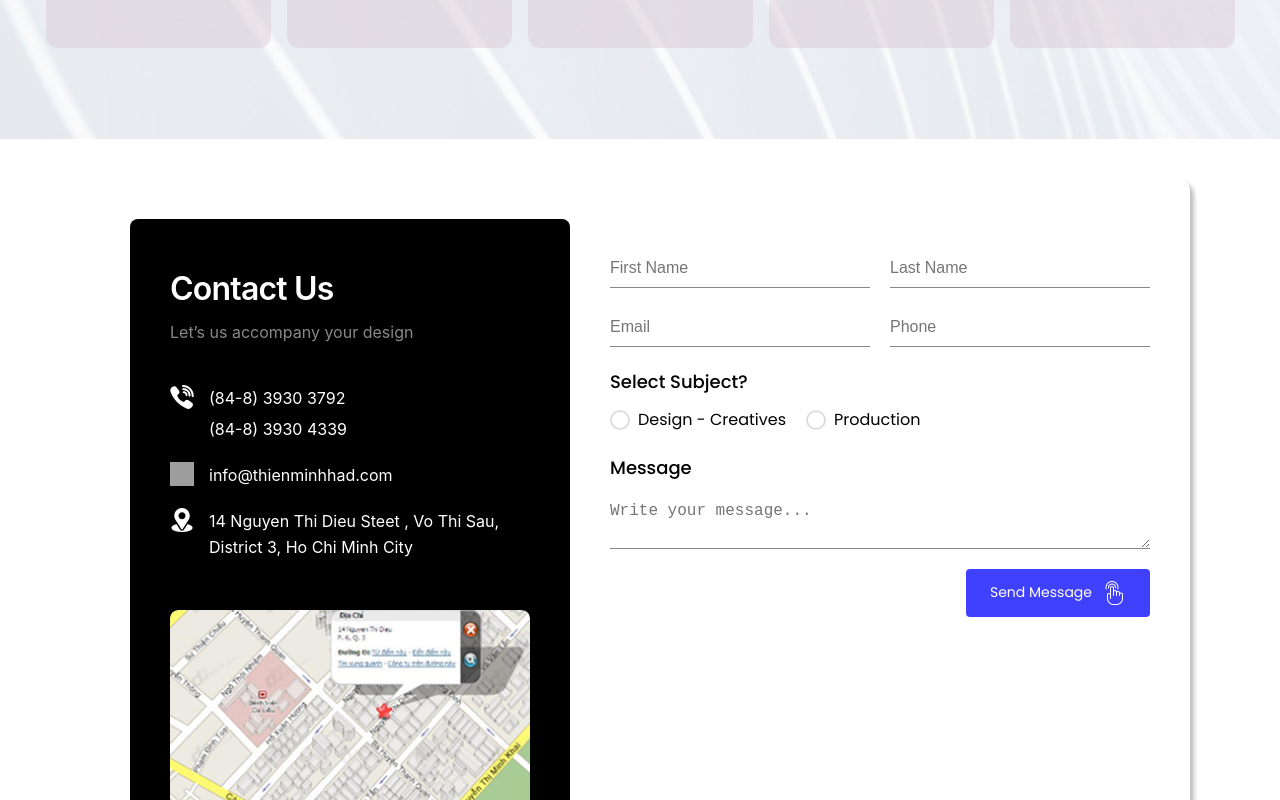
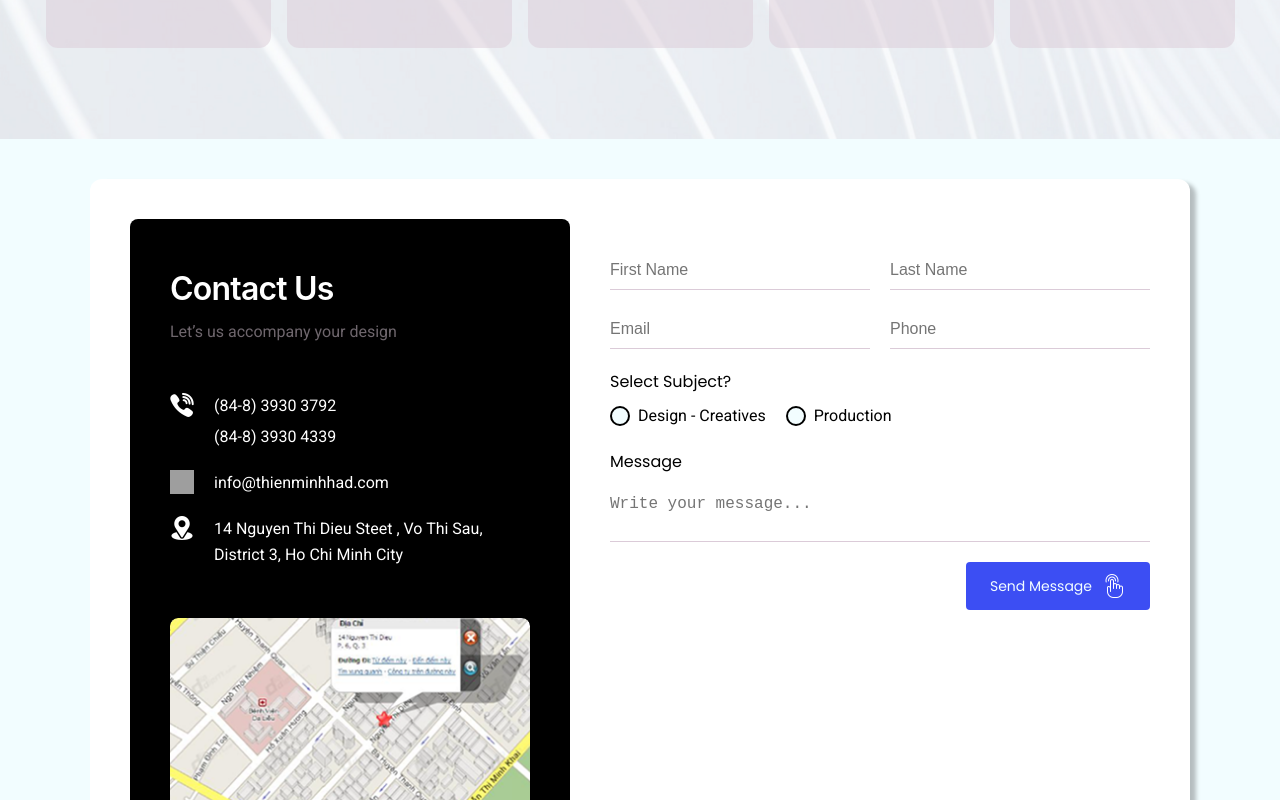
Before and after one commit to kimada2002/TMC-website, a Vue app: page /contact in a window 1280 px wide. Shown: the part 5760-6560 px from the top of the page. Built offline with nearby package versions, Linux system fonts and the light colour scheme; no server answers; the database is empty; grey boxes are pictures that could not be loaded.

Commit message:
update ContactForm

```diff
--- a/src/components/ContactFormFields.vue
+++ b/src/components/ContactFormFields.vue
@@ -159,13 +159,13 @@ const resetForm = () => {
 .contact-form {
   display: flex;
   flex-direction: column;
-  gap: 20px;
-  margin-top: 30px;
+  gap: var(--spacing-5);
+  margin-top: var(--spacing-8);
 }
 
 .form-row {
   display: flex;
-  gap: 20px;
+  gap: var(--spacing-5);
 }
 
 @media (max-width: 991px) {
@@ -182,11 +182,11 @@ const resetForm = () => {
 .message-textarea {
   width: 100%;
   padding: 10px 0;
+  font-size: var(--text-base);
   border: none;
-  border-bottom: 1px solid #888;
-  font-size: 16px;
+  border-bottom: 1px solid var(--gray);
   outline: none;
-  background: transparent;
+  resize: none;
 }
 
 .subject-section {
@@ -199,23 +199,20 @@ const resetForm = () => {
 }
 
 .field-label {
-  font-family: "Poppins", sans-serif;
-  font-weight: 500;
-  font-size: 18px;
+  font-family: var(--font-primary);
 }
 
 .radio-options {
   display: flex;
-  gap: 20px;
-  margin-top: 10px;
+  gap: var(--spacing-5);
+  margin-top: var(--spacing-2);
 }
 
 .radio-label {
   display: flex;
   align-items: center;
-  gap: 8px;
-  font-family: "Poppins", sans-serif;
-  font-size: 16px;
+  gap: var(--spacing-2);
+  font-size: var(--text-base);
   cursor: pointer;
 }
 
@@ -223,30 +220,36 @@ const resetForm = () => {
   display: none;
 }
 
+/* Modify the checked state */
 .radio-input:checked + .radio-custom {
-  background-color: #4040ff;
-  border-color: #4040ff;
+  background-color: var(--black);
+  border-color: var(--black);
 }
 
 .radio-input:checked + .radio-custom::after {
-  content: "";
-  display: block;
-  width: 10px;
-  height: 10px;
-  background-color: white;
-  border-radius: 50%;
+  content: "✓";
+  display: flex;
+  justify-content: center;
+  align-items: center;
+  width: 100%;
+  height: 100%;
+  color: var(--white);
+  font-size: 12px;
   position: absolute;
   top: 50%;
   left: 50%;
   transform: translate(-50%, -50%);
 }
 
+/* Update the radio custom styles */
 .radio-custom {
   width: 20px;
   height: 20px;
-  border: 2px solid #ddd;
+  border: 2px solid var(--black);
   border-radius: 50%;
   position: relative;
+  transition: all 0.3s ease;
+  background-color: var(--white);
 }
 
 .message-section {
@@ -261,20 +264,21 @@ const resetForm = () => {
   display: flex;
   align-items: center;
   gap: 10px;
-  padding: 12px 24px;
-  background-color: #4040ff;
-  color: #fff;
+  padding: var(--spacing-3) var(--spacing-6);
+  background-color: var(--blue);
+  color: var(--white);
   border: none;
   border-radius: 4px;
-  font-family: "Poppins", sans-serif;
-  font-size: 14px;
+  font-family: var(--font-primary);
+  font-size: var(--text-sm);
   cursor: pointer;
+  transition: all 0.3s ease;
 }
 
 .submit-button:hover {
-  background-color: #fff;
-  color: #000;
-  box-shadow: 0 4px 4px rgba(0, 0, 0, 0.25);
+  background-color: var(--white);
+  color: var(--black);
+  box-shadow: 0 var(--spacing-1) var(--spacing-1) rgba(0, 0, 0, 0.25);
 }
 
 @media (max-width: 640px) {
--- a/src/components/ContactInfo.vue
+++ b/src/components/ContactInfo.vue
@@ -1,6 +1,6 @@
 <template>
   <aside class="contact-info">
-    <h1 class="contact-title">{{ $t("contact_us") }}</h1>
+    <h2 class="contact-title">{{ $t("contact_us") }}</h2>
     <p class="contact-subtitle">{{ $t("contactTitle") }}</p>
     <div class="contact-details">
       <div class="contact-item">
@@ -64,10 +64,9 @@
 }
 
 .contact-subtitle {
-  font-family: "Inter", sans-serif;
-  font-size: 16px;
-  color: #888;
-  margin-bottom: 40px;
+  color: var(--gray);
+  opacity: 0.5;
+  margin-bottom: var(--spacing-12);
 }
 
 .contact-details {
@@ -79,8 +78,7 @@
 .contact-item {
   display: flex;
   align-items: flex-start;
-  gap: 15px;
-  font-family: "Inter", sans-serif;
+  gap: 20px;
 }
 
 .icon {
@@ -109,7 +107,7 @@
   border-radius: 8px;
 }
 
-@media (max-width: 640px) {
+@media (max-width: 768px) {
   .contact-info {
     padding: 20px;
   }
@@ -123,7 +121,9 @@
   }
 
   .map-image {
-    height: 150px;
+
+    height: auto ;
+
   }
 }
 </style>
--- a/src/views/ContactForm.vue
+++ b/src/views/ContactForm.vue
@@ -15,14 +15,14 @@ import ContactFormFields from "@/components/ContactFormFields.vue";
 <style scoped>
 .contact-container {
   padding: 40px;
-  background-color: #fff;
+  background-color: var(--white);
   max-width: 1366px;
   margin: 0 auto;
 }
 
 .contact-form {
   max-width: 1100px;
-  box-shadow: 4px 4px 4px rgba(0, 0, 0, 0.25);
+  box-shadow: 6px 4px 4px rgba(0, 0, 0, 0.25);
   display: flex;
   padding: 40px;
   gap: 40px;
@@ -43,7 +43,7 @@ import ContactFormFields from "@/components/ContactFormFields.vue";
   }
 }
 
-@media (max-width: 640px) {
+@media (max-width: 768px) {
   .contact-container {
     padding: 15px;
   }
```
